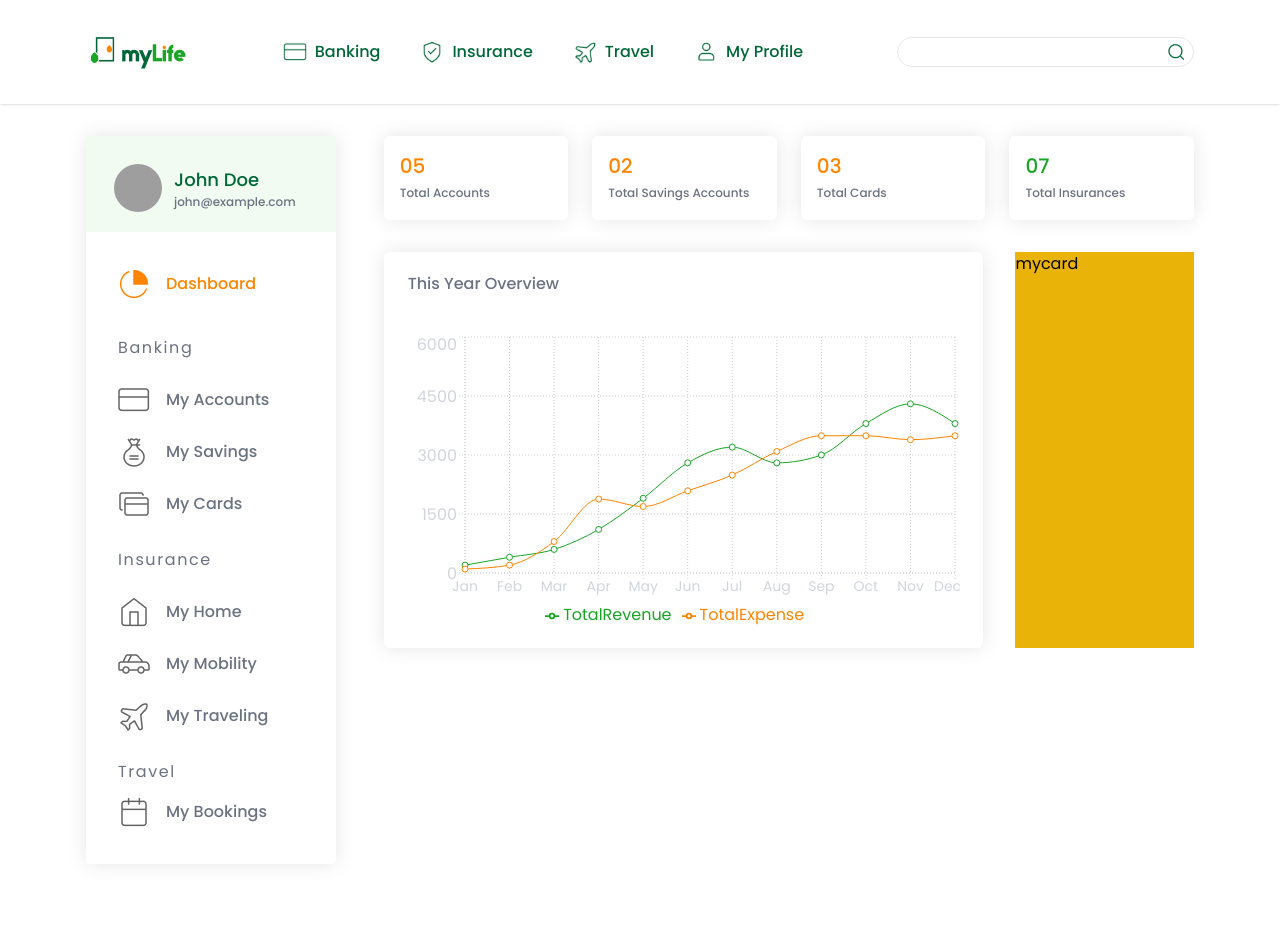
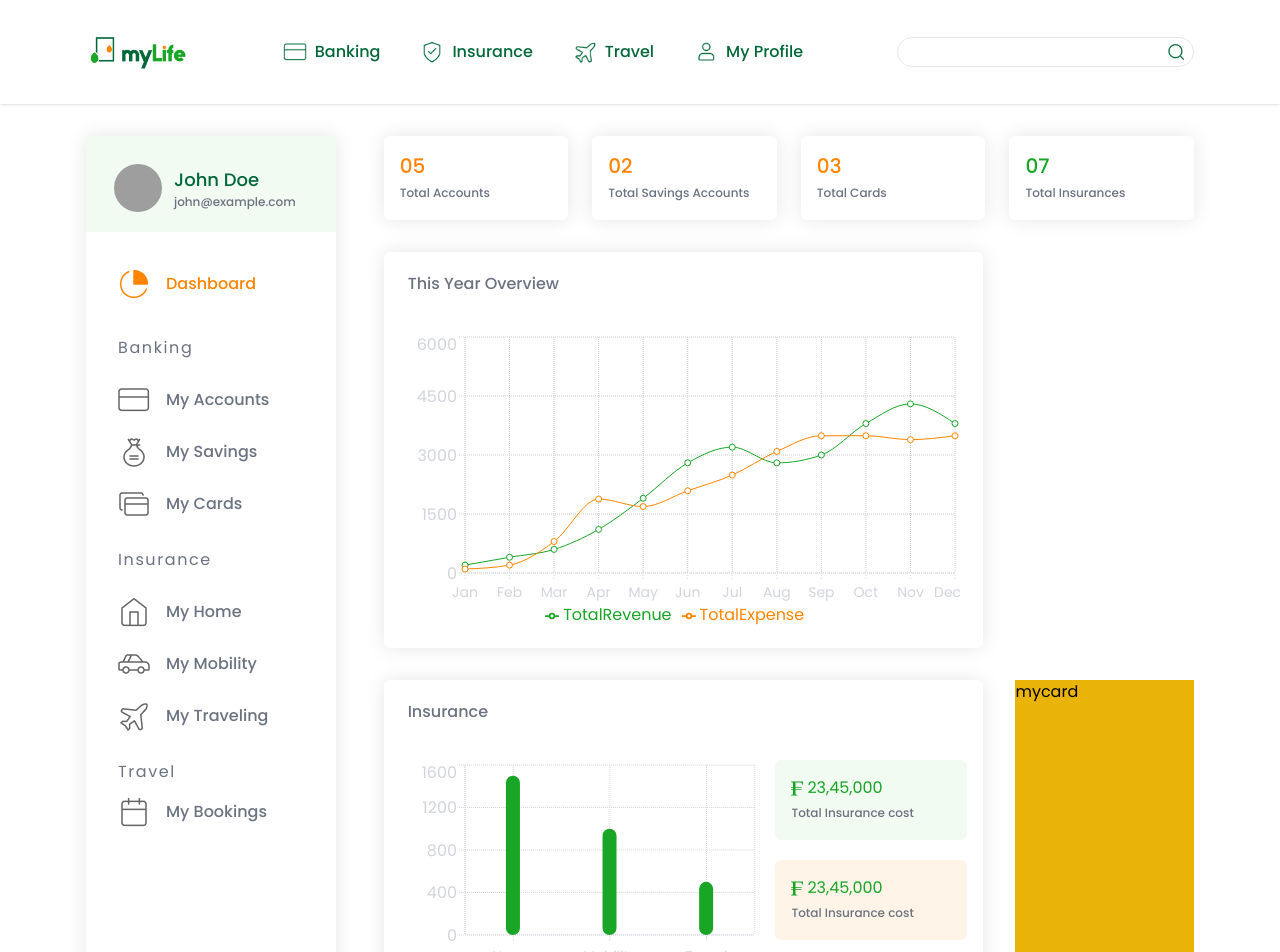
Before and after one commit to sazalislam04/my-life, a React (Create React App) app: page /dashboard in a window 1280 px wide. Shown: the top 952 px of the page. Before the commit the page ends 896 px from the top, so only its background shows below. Built offline with nearby package versions, Linux system fonts and the light colour scheme; grey boxes are pictures that could not be loaded.

Commit message:
added insurance chart

```diff
--- a/src/Dashboard/Dashboard.js
+++ b/src/Dashboard/Dashboard.js
@@ -10,7 +10,8 @@ import travel from "../assets/icons/Property 1=Plane.png";
 import savings from "../assets/icons/Property 1=Savings.png";
 import Activity from "./Activity";
 import Card from "./Card";
-import Chart from "./Chart";
+import InsuranceChart from "./InsuranceChart";
+import OverviewChart from "./OverviewChart";
 
 const Dashboard = () => {
   return (
@@ -98,7 +99,11 @@ const Dashboard = () => {
               <h2 className="p-5 text-gray-500 font-medium px-6">
                 This Year Overview
               </h2>
-              <Chart />
+              <OverviewChart />
+            </div>
+            <div className="custom-shadow  rounded-md col-span-3">
+              <h2 className="p-5 text-gray-500 font-medium px-6">Insurance</h2>
+              <InsuranceChart />
             </div>
             <div className="bg-yellow-500 col-span-1">
               <Card />
--- /dev/null
+++ b/src/Dashboard/InsuranceChart.js
@@ -0,0 +1,84 @@
+import React from "react";
+import sign from "../assets/others/Vector 565 (1).png";
+
+import {
+  Bar,
+  BarChart,
+  CartesianGrid,
+  Legend,
+  Tooltip,
+  XAxis,
+  YAxis,
+} from "recharts";
+
+const InsuranceChart = () => {
+  const data = [
+    {
+      name: "Home",
+      uv: 1500,
+      amt: 1500,
+    },
+    {
+      name: "Mobility",
+      uv: 1000,
+      amt: 1210,
+    },
+    {
+      name: "Travel",
+      uv: 500,
+      amt: 1190,
+    },
+  ];
+  return (
+    <div className="flex justify-between gap-4 p-4">
+      <BarChart strokeDasharray="1 1" width={360} height={230} data={data}>
+        <XAxis
+          dataKey="name"
+          style={{ fontSize: "14px" }}
+          stroke="#d1d5db"
+          tickMargin={10}
+        />
+        <YAxis stroke="#d1d5db" />
+        <Tooltip wrapperStyle={{ width: 100, backgroundColor: "#d1d5db" }} />
+        <Legend
+          width={100}
+          wrapperStyle={{
+            top: 40,
+            right: 20,
+            visibility: "hidden",
+            backgroundColor: "transparent",
+            borderRadius: 3,
+            lineHeight: "20px",
+            fontSize: "0px",
+          }}
+        />
+
+        <CartesianGrid stroke="#d1d5db" strokeDasharray="1 1" />
+        <Bar dataKey="uv" fill="#19A526" radius={30} barSize={14} />
+      </BarChart>
+
+      <div className="">
+        <div className="rounded-md h-20 w-48 p-4 bg-[#F1FBF2]">
+          <div className="text-[#19A526] flex items-center gap-1">
+            <img src={sign} alt="" />
+            <span>23,45,000</span>
+          </div>
+          <span className="text-xs font-medium text-gray-500">
+            Total Insurance cost
+          </span>
+        </div>
+        <div className="mt-5 rounded-md h-20 w-48 p-4 bg-[#FFF4E7] ">
+          <div className="text-[#19A526] flex items-center gap-1">
+            <img src={sign} alt="" />
+            <span>23,45,000</span>
+          </div>
+          <span className="text-xs font-medium text-gray-500">
+            Total Insurance cost
+          </span>
+        </div>
+      </div>
+    </div>
+  );
+};
+
+export default InsuranceChart;
--- a/src/Dashboard/Chart.js
+++ b/src/Dashboard/OverviewChart.js
@@ -88,14 +88,15 @@ const Chart = () => {
   return (
     <div className="p-4">
       <LineChart width={560} height={300} data={data}>
-        <CartesianGrid strokeDasharray="1 2" />
+        <CartesianGrid strokeDasharray="1 1" />
         <XAxis
           strokeDasharray="1 2"
           style={{ fontSize: "14px" }}
           stroke="#d1d5db"
           dataKey="name"
+          tickMargin={8}
         />
-        <YAxis strokeDasharray="1 2" stroke="#d1d5db" />
+        <YAxis strokeDasharray="1 1" stroke="#d1d5db" />
         <Tooltip />
         <Legend />
         <Line type="monotone" dataKey="TotalRevenue" stroke="#19A526" />
```
Also changed, not shown: src/assets/others/Vector 565 (1).png (added).
